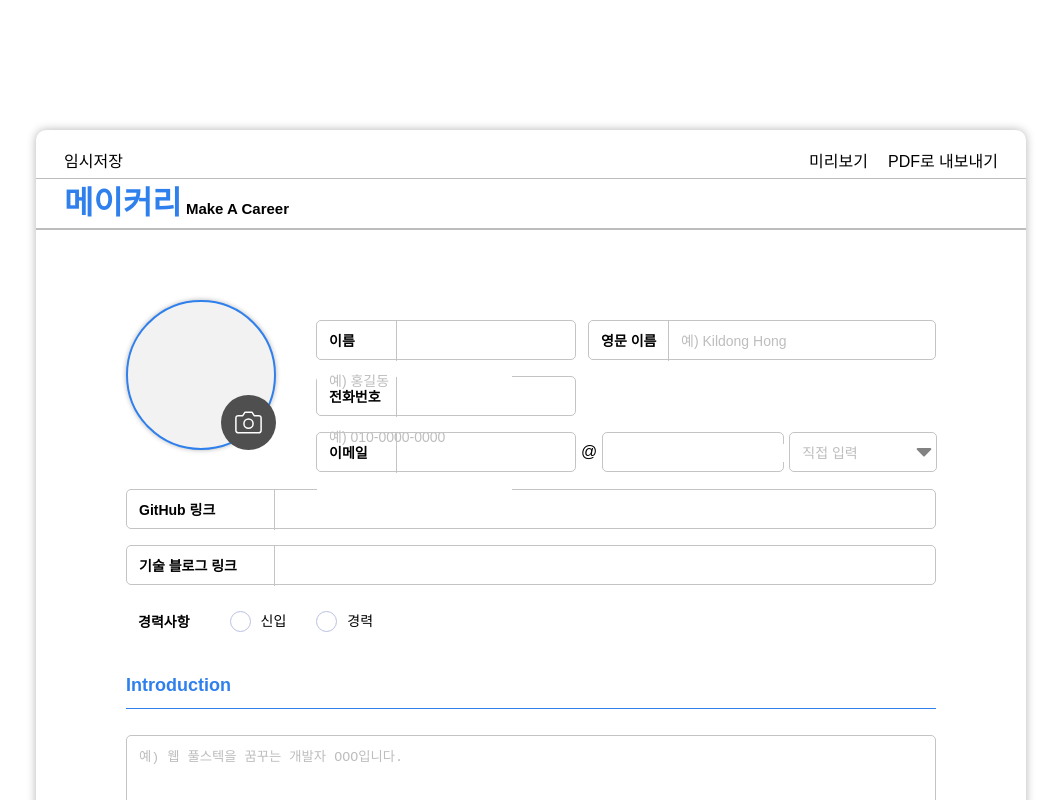
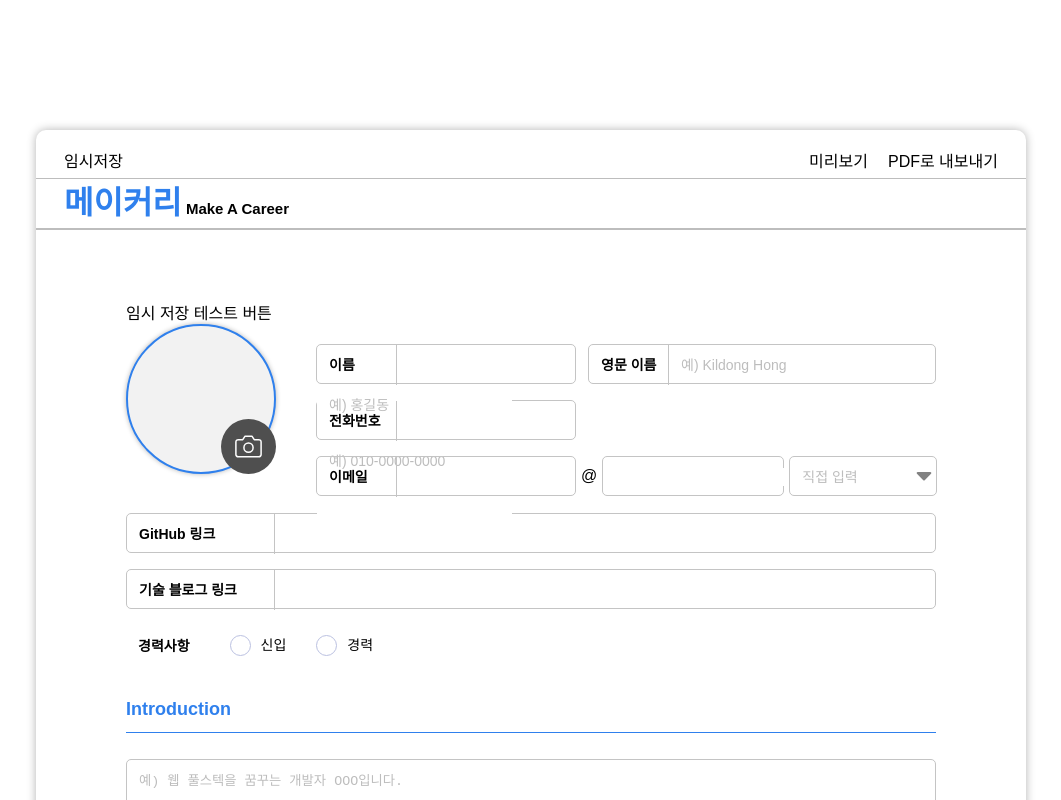
Before and after one commit to weniv/MAKE-RE, a React (Create React App) app: page / in a window 1280 px wide. Shown: the top 800 px of the page, without its empty margins (109-1170 px from the left). Built offline with nearby package versions, Linux system fonts and the light colour scheme.

Commit message:
feat: 컴포넌트에서 resumeData 업데이트 기능 (임시 코드)

```diff
--- a/src/app/App.jsx
+++ b/src/app/App.jsx
@@ -42,7 +42,7 @@ function App() {
             <button className={styles.exportBtn}>PDF로 내보내기</button>
             <div className={styles.line}></div>
           </header>
-          <Write />
+          <Write setResumeData={setResumeData} resumeData={resumeData} />
         </>
       ) : (
         <>
--- a/src/components/Profile/ProfileInput.jsx
+++ b/src/components/Profile/ProfileInput.jsx
@@ -1,13 +1,20 @@
 import { useEffect, useRef, useState } from 'react'
 import styles from './ProfileInput.module.css'
 
-function ProfileInput() {
+function ProfileInput(props) {
   // 이메일 설정 코드
   const [isOpen, setIsOpen] = useState(false)
   const [email, setEmail] = useState('직접 입력')
   const [emailHost, setEmailHost] = useState(null)
   const FrequencyEmails = ['naver.com', 'gmail.com', 'daum.net', '직접 입력']
   const dropBoxRef = useRef()
+
+  // 임시 데이터 업데이트 코드
+  function updateHandler() {
+    let copy = { ...props.resumeData }
+    copy['지지'] = '유진'
+    props.setResumeData(copy)
+  }
 
   // 외부 클릭했을 시
   useEffect(() => {
@@ -31,8 +38,7 @@ function ProfileInput() {
   }
 
   // --------
-  // 데이터 저장 코드 (useState 추후에 App.jsx에서 받아오기)
-  const [data, setData] = useState({})
+  // 데이터 저장 코드
 
   // 프로필 이미지
   // 프로필 이름, 영문이름, 전화번호, 이메일
@@ -42,6 +48,7 @@ function ProfileInput() {
 
   return (
     <section>
+      <button onClick={updateHandler}>임시 저장 테스트 버튼</button>
       <div className={styles.flexBox}>
         <div>
           <label htmlFor="profile-upload" className={styles.profileWrap}>
--- a/src/pages/Write.jsx
+++ b/src/pages/Write.jsx
@@ -3,12 +3,21 @@ import Intro from '../components/Intro/IntroInput'
 import Skills from '../components/Skills/SkillsInput'
 import Experience from '../components/Experience/ExperienceInput'
 
-function Write() {
+function Write(props) {
   return (
     <main>
-      <Profile />
-      <Intro />
-      <Skills />
+      <Profile
+        setResumeData={props.setResumeData}
+        resumeData={props.resumeData}
+      />
+      <Intro
+        setResumeData={props.setResumeData}
+        resumeData={props.resumeData}
+      />
+      <Skills
+        setResumeData={props.setResumeData}
+        resumeData={props.resumeData}
+      />
       <Experience />
     </main>
   )
```
